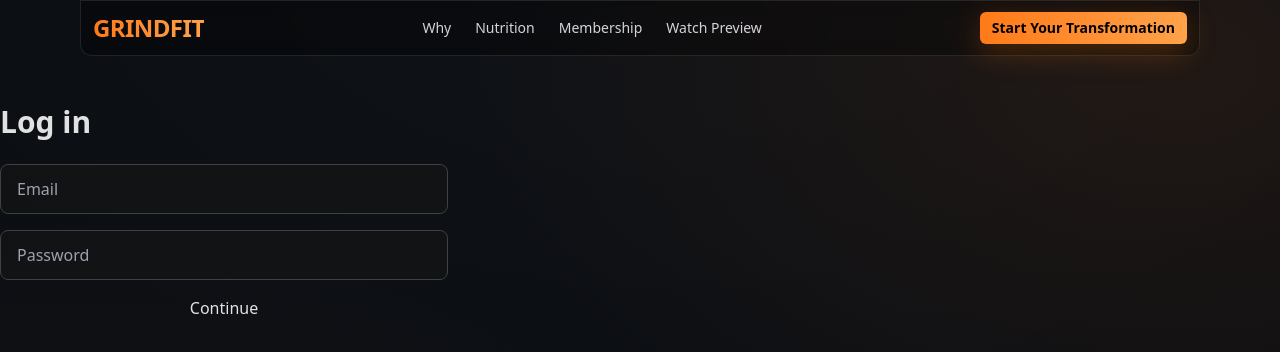
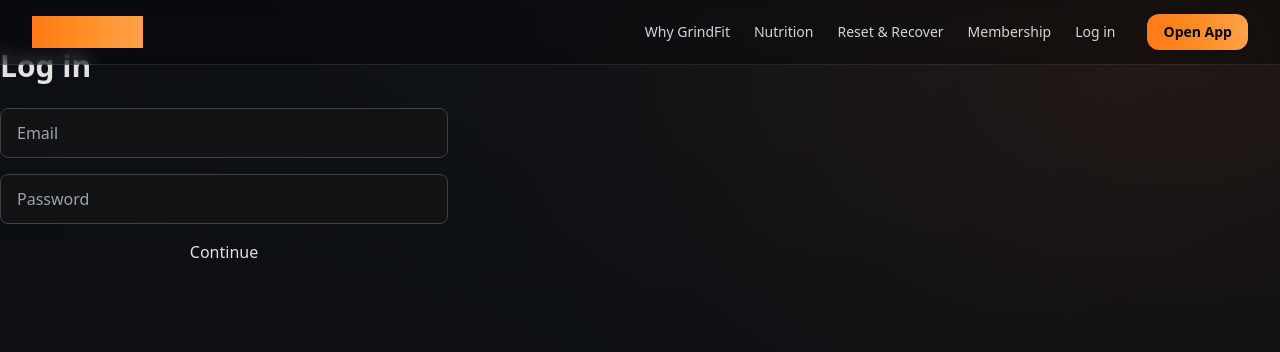
Before and after one commit to GrindFit/grindfit-webapp, a Next.js app: page /login in a window 1280 px wide. Shown: the top 352 px of the page. Built offline with nearby package versions, Linux system fonts and the light colour scheme.

Commit message:
Update Nav.jsx

```diff
--- a/components/Nav.jsx
+++ b/components/Nav.jsx
@@ -1,58 +1,56 @@
 // components/Nav.jsx
-import Link from 'next/link';
-import Brand from './Brand';
+import Link from "next/link";
 
-export default function Nav({ rightSlot }) {
+export default function Nav() {
   return (
-    <header className="sticky top-0 z-50 w-full">
-      <div className="mx-auto max-w-6xl px-4">
-        <nav className="flex h-14 items-center justify-between rounded-b-xl border border-white/10 bg-black/35 backdrop-blur supports-[backdrop-filter]:bg-black/35">
-          {/* Brand (gradient text) */}
-          <Link href="#top" className="flex items-center gap-2 pl-3">
-            <Brand />
+    <header className="fixed top-0 inset-x-0 z-50 border-b border-white/10 backdrop-blur bg-black/30">
+      <nav className="mx-auto max-w-7xl px-4 sm:px-6 lg:px-8 h-16 flex items-center justify-between">
+        {/* Brand */}
+        <Link href="/" className="inline-flex items-center">
+          <span
+            className="text-2xl font-black tracking-tight bg-clip-text text-transparent select-none"
+            style={{
+              background:
+                "linear-gradient(90deg,#FF7A18 0%,#FF8A21 40%,#FFA24A 100%)",
+            }}
+          >
+            GRINDFIT
+          </span>
         </Link>
 
-          {/* Desktop links */}
-          <ul className="hidden md:flex items-center gap-6 text-sm font-medium text-zinc-300">
-            <li>
-              <Link href="#why" className="hover:text-white transition-colors">
-                Why
+        {/* Tabs */}
+        <div className="hidden md:flex items-center gap-6 text-sm">
+          <Link href="#why" className="text-zinc-300 hover:text-white">
+            Why GrindFit
           </Link>
-            </li>
-            <li>
-              <Link href="#nutrition" className="hover:text-white transition-colors">
+          <Link href="#nutrition" className="text-zinc-300 hover:text-white">
             Nutrition
           </Link>
-            </li>
-            <li>
-              <Link href="#membership" className="hover:text-white transition-colors">
+          <Link href="#recover" className="text-zinc-300 hover:text-white">
+            Reset &amp; Recover
+          </Link>
+          <Link href="#plans" className="text-zinc-300 hover:text-white">
             Membership
           </Link>
-            </li>
-            <li>
-              <Link href="#watch" className="hover:text-white transition-colors">
-                Watch Preview
+
+          {/* Log in */}
+          <Link href="/member" className="text-zinc-300 hover:text-white">
+            Log in
           </Link>
-            </li>
-          </ul>
 
-          {/* Right side CTA (or custom slot) */}
-          <div className="pr-3">
-            {rightSlot ?? (
+          {/* Open App CTA */}
           <Link
-                href="#cta"
-                className="inline-flex items-center rounded-md px-3 py-1.5 text-sm font-semibold text-black
-                           bg-gradient-to-r from-[var(--gf-orange-start)] to-[var(--gf-orange-end)]
-                           shadow-[0_8px_30px_rgba(255,122,0,.25)]
-                           hover:shadow-[0_12px_40px_rgba(255,122,0,.35)]
-                           transition-all"
+            href="/member"
+            className="ml-2 inline-flex items-center rounded-xl px-4 py-2 font-semibold text-black shadow ring-1 ring-black/10"
+            style={{
+              background:
+                "linear-gradient(90deg,#FF7A18 0%,#FF8A21 45%,#FFA24A 100%)",
+            }}
           >
-                Start Your Transformation
+            Open App
           </Link>
-            )}
         </div>
       </nav>
-      </div>
     </header>
   );
 }
```
Lines whose indentation alone changed are shown as unchanged.
